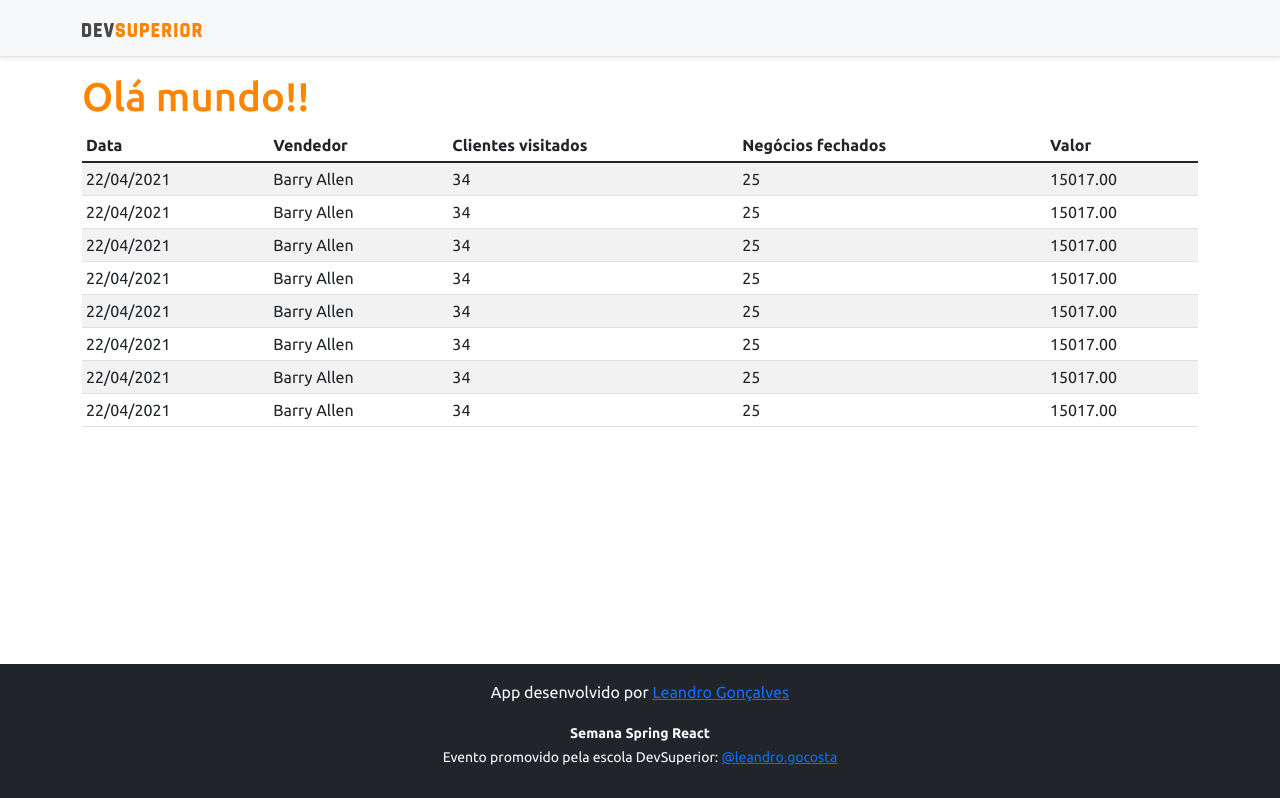
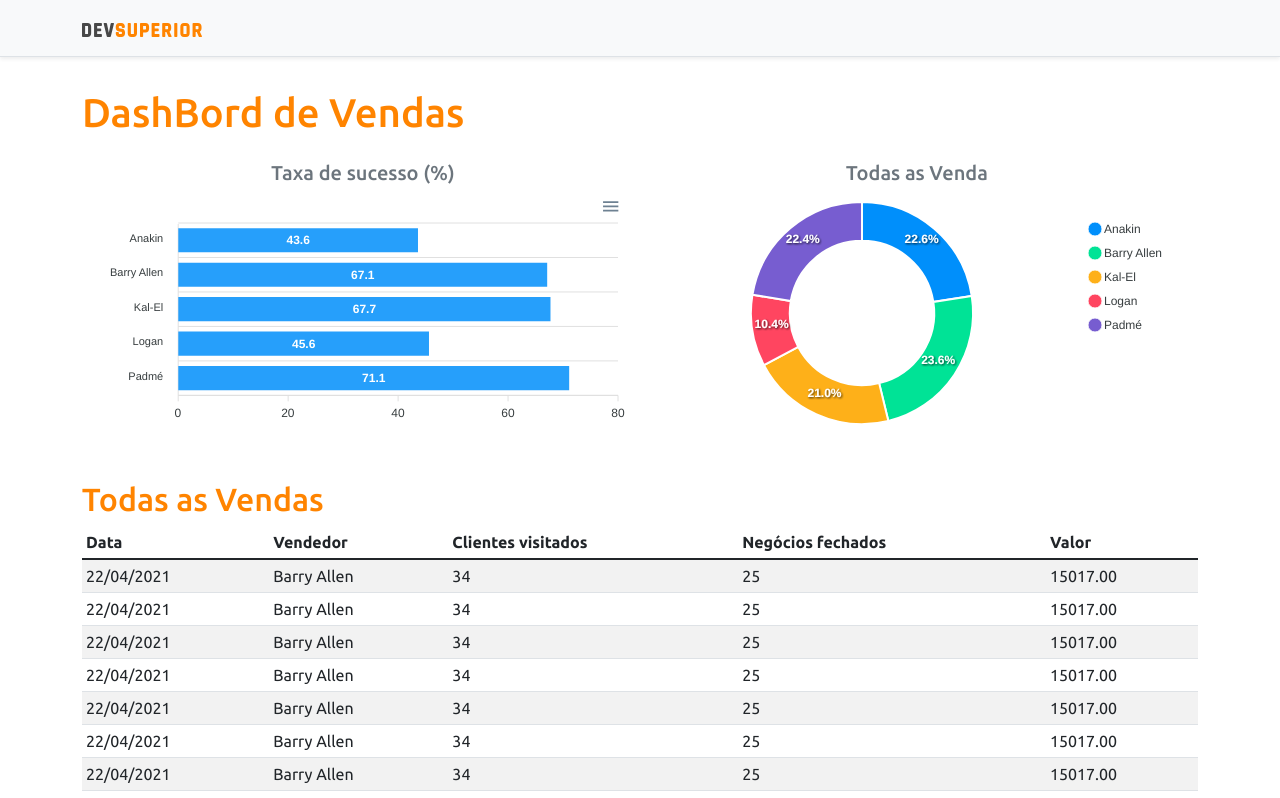
Before and after one commit to LeandroGoCosta/projeto-sds5, a React (Create React App) app in the folder frontend/: page / in a window 1280 px wide. Shown: the top 798 px of the page. Built offline with nearby package versions, Linux system fonts and the light colour scheme.

Commit message:
Static charts

```diff
--- a/frontend/package.json
+++ b/frontend/package.json
@@ -12,8 +12,10 @@
     "@types/node": "^12.0.0",
     "@types/react": "^17.0.0",
     "@types/react-dom": "^17.0.0",
+    "apexcharts": "^3.29.0",
     "bootstrap": "^5.1.3",
     "react": "^17.0.2",
+    "react-apexcharts": "^1.3.9",
     "react-dom": "^17.0.2",
     "react-scripts": "4.0.3",
     "typescript": "^4.1.2",
--- a/frontend/src/App.tsx
+++ b/frontend/src/App.tsx
@@ -1,4 +1,6 @@
+import BarChart from "components/BarChart";
 import DataTable from "components/DataTable";
+import DonutChart from "components/DonutCharts";
 import Footer from "components/footer";
 import NavBar from "components/NavBar";
 
@@ -7,8 +9,21 @@ function App() {
     <>
       <NavBar />
       <div className="container">
-        <h1 className="text-primary">Olá mundo!!</h1>
+        <h1 className="text-primary py-3">DashBord de Vendas</h1>
 
+        <div className="row px-3">
+          <div className="col-sm-6">
+            <h5 className="text-center text-secondary"> Taxa de sucesso (%)</h5>
+                <BarChart />
+          </div>
+          <div className="col-sm-6">
+            <h5 className="text-center text-secondary"> Todas as Venda</h5>
+                <DonutChart />
+          </div>
+        </div>
+
+        <div className="py-3"></div>
+          <h2 className="text-primary">Todas as Vendas</h2>
         <DataTable />
 
       </div>
--- /dev/null
+++ b/frontend/src/components/BarChart/index.tsx
@@ -0,0 +1,35 @@
+import Chart from 'react-apexcharts';
+
+function BarChart() {
+
+    const options = {
+        plotOptions: {
+            bar: {
+                horizontal: true,
+            }
+        },
+    };
+
+    const mockData = {
+        labels: {
+            categories: ['Anakin', 'Barry Allen', 'Kal-El', 'Logan', 'Padmé']
+        },
+        series: [
+            {
+                name: "% Sucesso",
+                data: [43.6, 67.1, 67.7, 45.6, 71.1]
+            }
+        ]
+    };
+
+    return (
+       <Chart
+            options={{ ...options, xaxis: mockData.labels}}
+            series ={mockData.series}
+            type="bar"
+            height="240"
+       />
+    );
+}
+
+export default BarChart;
--- /dev/null
+++ b/frontend/src/components/DonutCharts/index.tsx
@@ -0,0 +1,27 @@
+import Chart from 'react-apexcharts';
+
+function DonutChart() {
+
+    const mockData = {
+        series: [477138, 499928, 444867, 220426, 473088],
+        labels: ['Anakin', 'Barry Allen', 'Kal-El', 'Logan', 'Padmé']
+    }
+
+    const options = {
+        legend: {
+            show: true
+        }
+    }
+
+
+    return (
+       <Chart
+            options={{ ...options, labels: mockData.labels}}
+            series ={mockData.series}
+            type="donut"
+            height="240"
+       />
+    );
+}
+
+export default DonutChart;
```
Also changed, not shown: 1 other file (tests, documents, lock files or other folders).
